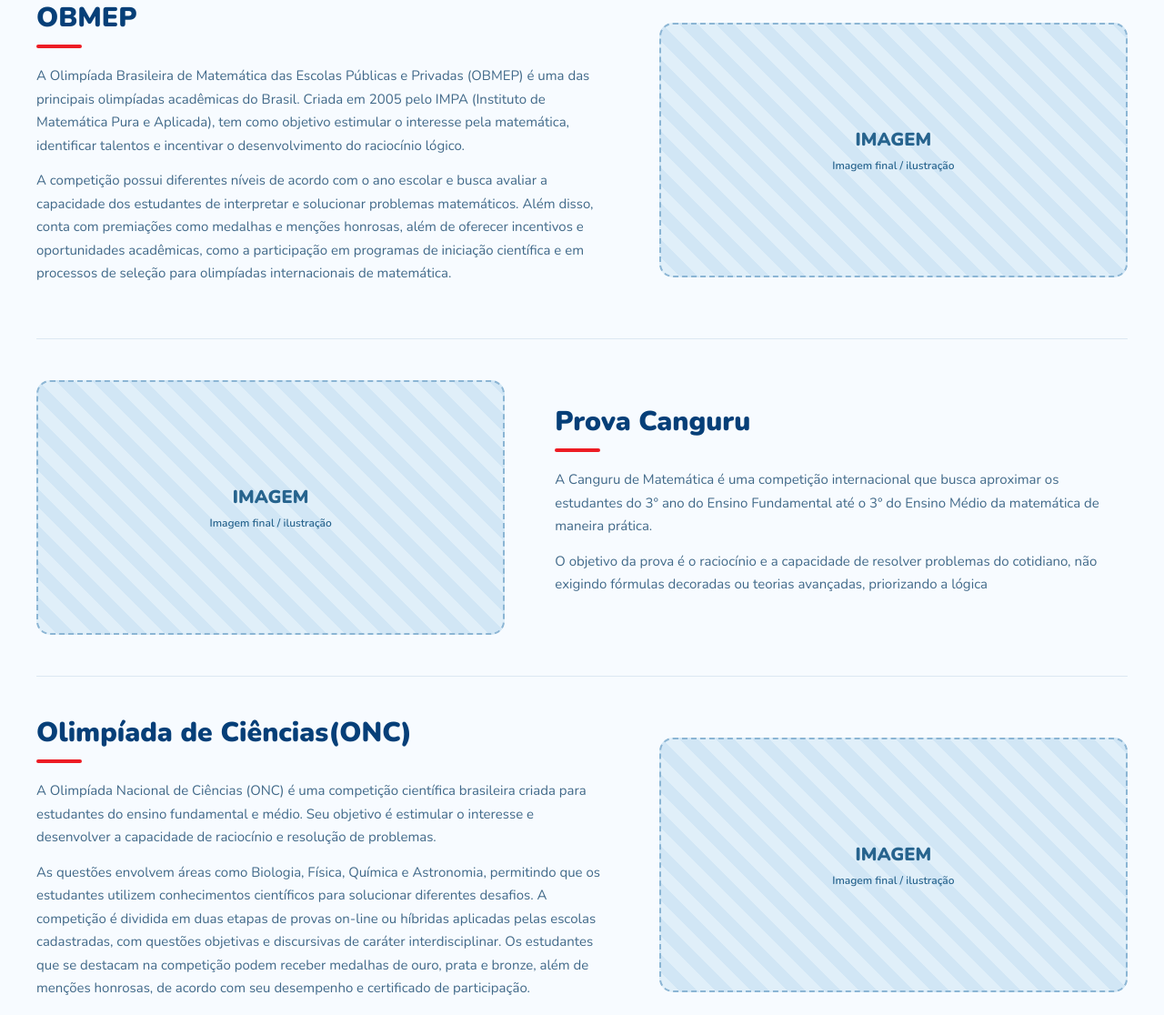
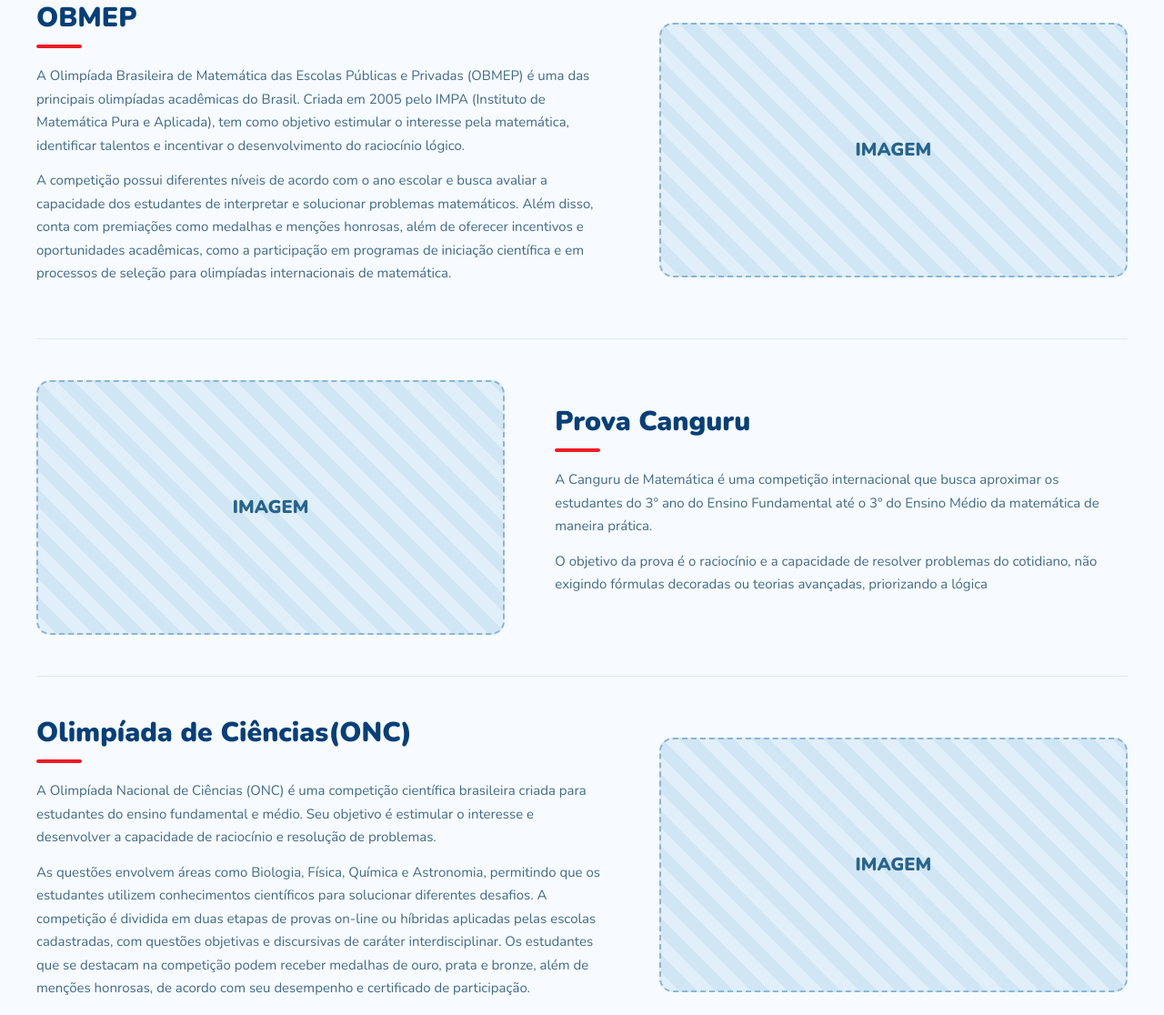
Before and after one commit to thiagohenriquemorangoni-stack/colegiosaojose, a plain HTML site: page 45-anos/index.html in a window 1280 px wide. Shown: the part 6662-7778 px from the top of the page at 91% size. Drawn offline with nearby package versions, Linux system fonts and the light colour scheme.

Commit message:
Mudança nos placeholders

```diff
--- a/45-anos/index.html
+++ b/45-anos/index.html
@@ -382,7 +382,6 @@
 
                 <div class="image-placeholder">
                     <span>IMAGEM</span>
-                    <small>Imagem final / ilustração</small>
                 </div>
 
             </article>
@@ -415,7 +414,6 @@
 
                 <div class="image-placeholder">
                     <span>IMAGEM</span>
-                    <small>Imagem final / ilustração</small>
                 </div>
 
             </article>
@@ -440,7 +438,6 @@
 
                 <div class="image-placeholder">
                     <span>IMAGEM</span>
-                    <small>Imagem final / ilustração</small>
                 </div>
 
             </article>
@@ -471,7 +468,6 @@
 
                 <div class="image-placeholder">
                     <span>IMAGEM</span>
-                    <small>Imagem final / ilustração</small>
                 </div>
 
             </article>
@@ -498,7 +494,6 @@
 
                 <div class="image-placeholder">
                     <span>IMAGEM</span>
-                    <small>Imagem final / ilustração</small>
                 </div>
 
             </article>
```
